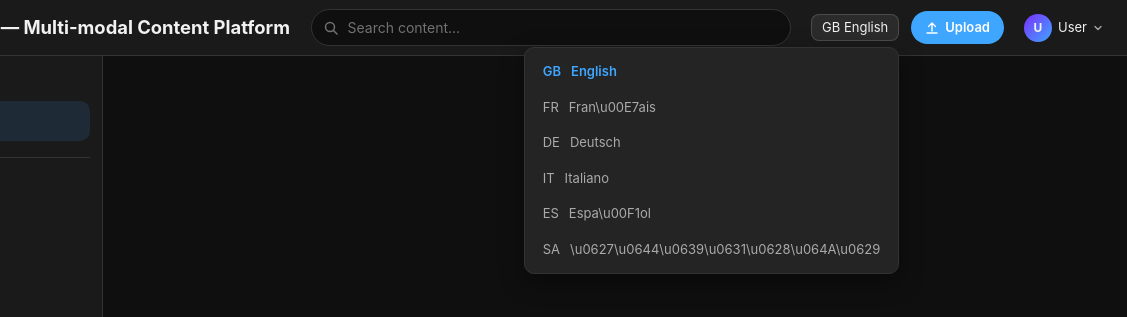
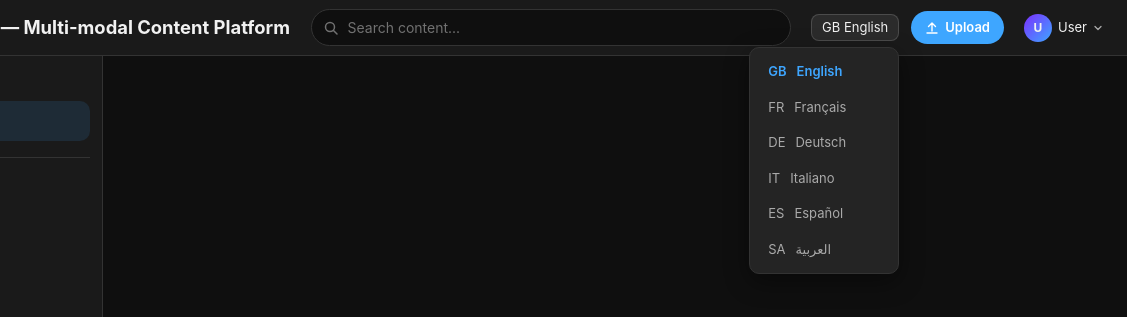
Before and after one commit to valcorner/zenglance, a website: page public/index.html in a window 1280 px wide. Both pictures are taken after a click on the button "Change language". Shown: the top 317 px of the page, 153-1280 px from the left. Drawn offline with Linux system fonts and the light colour scheme; no server answers.

Commit message:
Update index.html

```diff
--- a/public/index.html
+++ b/public/index.html
@@ -107,11 +107,11 @@
         </button>
         <div class="lang-dropdown" id="langDropdown">
           <button class="lang-option active" data-lang="en" data-lang-label="English"><span>GB</span> English</button>
-          <button class="lang-option" data-lang="fr" data-lang-label="Fran\u00E7ais"><span>FR</span> Fran\u00E7ais</button>
+          <button class="lang-option" data-lang="fr" data-lang-label="Français"><span>FR</span> Français</button>
           <button class="lang-option" data-lang="de" data-lang-label="Deutsch"><span>DE</span> Deutsch</button>
           <button class="lang-option" data-lang="it" data-lang-label="Italiano"><span>IT</span> Italiano</button>
-          <button class="lang-option" data-lang="es" data-lang-label="Espa\u00F1ol"><span>ES</span> Espa\u00F1ol</button>
-          <button class="lang-option" data-lang="ar" data-lang-label="\u0627\u0644\u0639\u0631\u0628\u064A\u0629"><span>SA</span> \u0627\u0644\u0639\u0631\u0628\u064A\u0629</button>
+          <button class="lang-option" data-lang="es" data-lang-label="Español"><span>ES</span> Español</button>
+          <button class="lang-option" data-lang="ar" data-lang-label="العربية"><span>SA</span> العربية</button>
         </div>
       </div>
 
```
